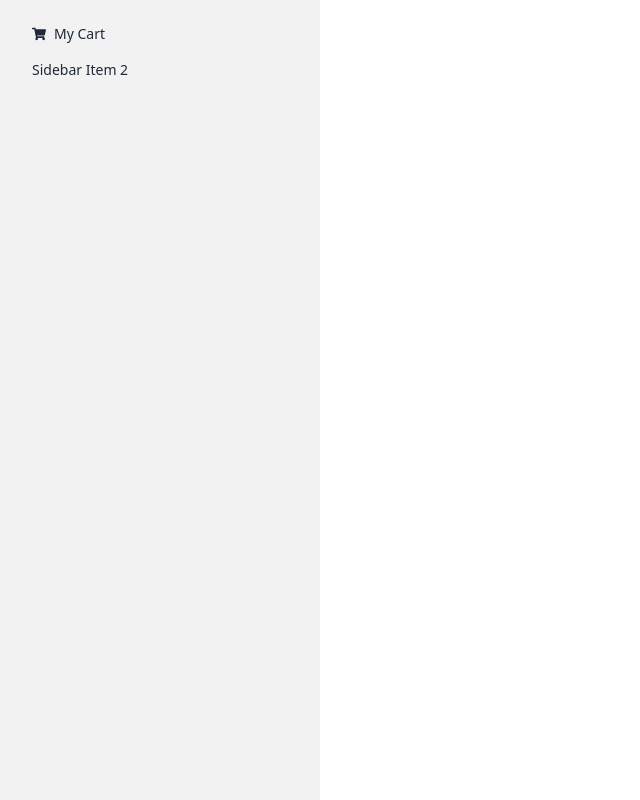
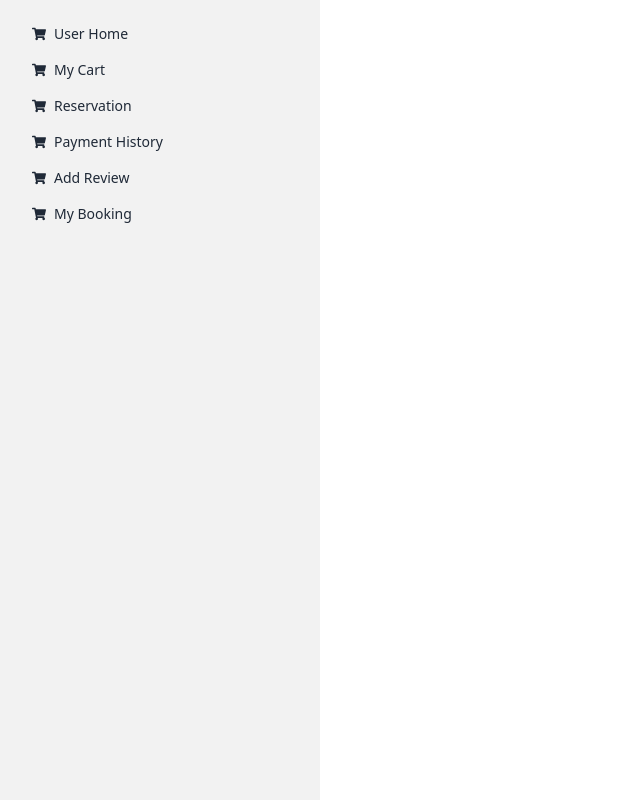
Before and after one commit to SheikhRakibhossain/Tasty-Taco, a React (Vite) app: page /dashboard in a window 1280 px wide. Shown: the whole page, without its empty margins (0-640 px from the left). Built offline with nearby package versions, Linux system fonts and the light colour scheme; no server answers; sample sign-in values are in the browser's storage.

Commit message:
dashboard menu items have added for simplycity

```diff
--- /dev/null
+++ b/src/Dashboard/AddReview/AddReview.jsx
@@ -0,0 +1,11 @@
+
+const AddReview = () => {
+    return (
+        <div>
+            <h2>I am add review page</h2>
+
+        </div>
+    );
+};
+
+export default AddReview;
--- a/src/Dashboard/Dashboard.jsx
+++ b/src/Dashboard/Dashboard.jsx
@@ -29,11 +29,43 @@ const Dashboard = () => {
           <ul className="menu p-4 w-80 min-h-full bg-base-200 text-base-content">
             {/* Sidebar content here */}
             <li>
-              <NavLink to="my-cart"> <FaShoppingCart/> My Cart </NavLink>
+              <NavLink to="user-home"> <FaShoppingCart/>User Home </NavLink>
             </li>
             <li>
-              <a>Sidebar Item 2</a>
+              <NavLink to="my-cart"> <FaShoppingCart/>My Cart </NavLink>
             </li>
+            <li>
+              <NavLink to="reservation"> <FaShoppingCart/> Reservation </NavLink>
+            </li>
+            <li>
+              <NavLink to="payment-history"> <FaShoppingCart/> Payment History </NavLink>
+            </li>
+            <li>
+              <NavLink to="add-review"> <FaShoppingCart/> Add Review</NavLink>
+            </li>
+            <li>
+              <NavLink to="my-booking"> <FaShoppingCart/> My Booking </NavLink>
+            </li>
+
+          </ul>
+          <div className="divider"></div>
+          {/* 2nd section part menu for all users */}
+          <ul className="menu p-4 w-80 min-h-full bg-base-200 text-base-content">
+            {/* Sidebar content here */}
+            <li>
+              <NavLink to="home"> <FaShoppingCart/>Home </NavLink>
+            </li>
+            <li>
+              <NavLink to="menu"> <FaShoppingCart/>My Cart </NavLink>
+            </li>
+            <li>
+              <NavLink to="food"> <FaShoppingCart/>Food </NavLink>
+            </li>
+            <li>
+              <NavLink to="contact"> <FaShoppingCart/>Contact</NavLink>
+            </li>
+
+
           </ul>
         </div>
       </div>
--- /dev/null
+++ b/src/Dashboard/MyBooking/MyBooking.jsx
@@ -0,0 +1,10 @@
+
+const MyBooking = () => {
+    return (
+        <div>
+           I am My Booking page
+        </div>
+    );
+};
+
+export default MyBooking;
--- /dev/null
+++ b/src/Dashboard/PaymentHistory/PaymentHistory.jsx
@@ -0,0 +1,10 @@
+
+const PaymentHistory = () => {
+    return (
+        <div>
+            <h3>i am payment history</h3>
+        </div>
+    );
+};
+
+export default PaymentHistory;
--- /dev/null
+++ b/src/Dashboard/Reservation/Reservation.jsx
@@ -0,0 +1,10 @@
+
+const Reservation = () => {
+    return (
+        <>
+            <h2>Reservation page</h2>
+        </>
+    );
+};
+
+export default Reservation;
--- /dev/null
+++ b/src/Dashboard/UserHome/UserHome.jsx
@@ -0,0 +1,10 @@
+
+const UserHome = () => {
+    return (
+        <div>
+            <h2>I am user home</h2>
+        </div>
+    );
+};
+
+export default UserHome;
```
